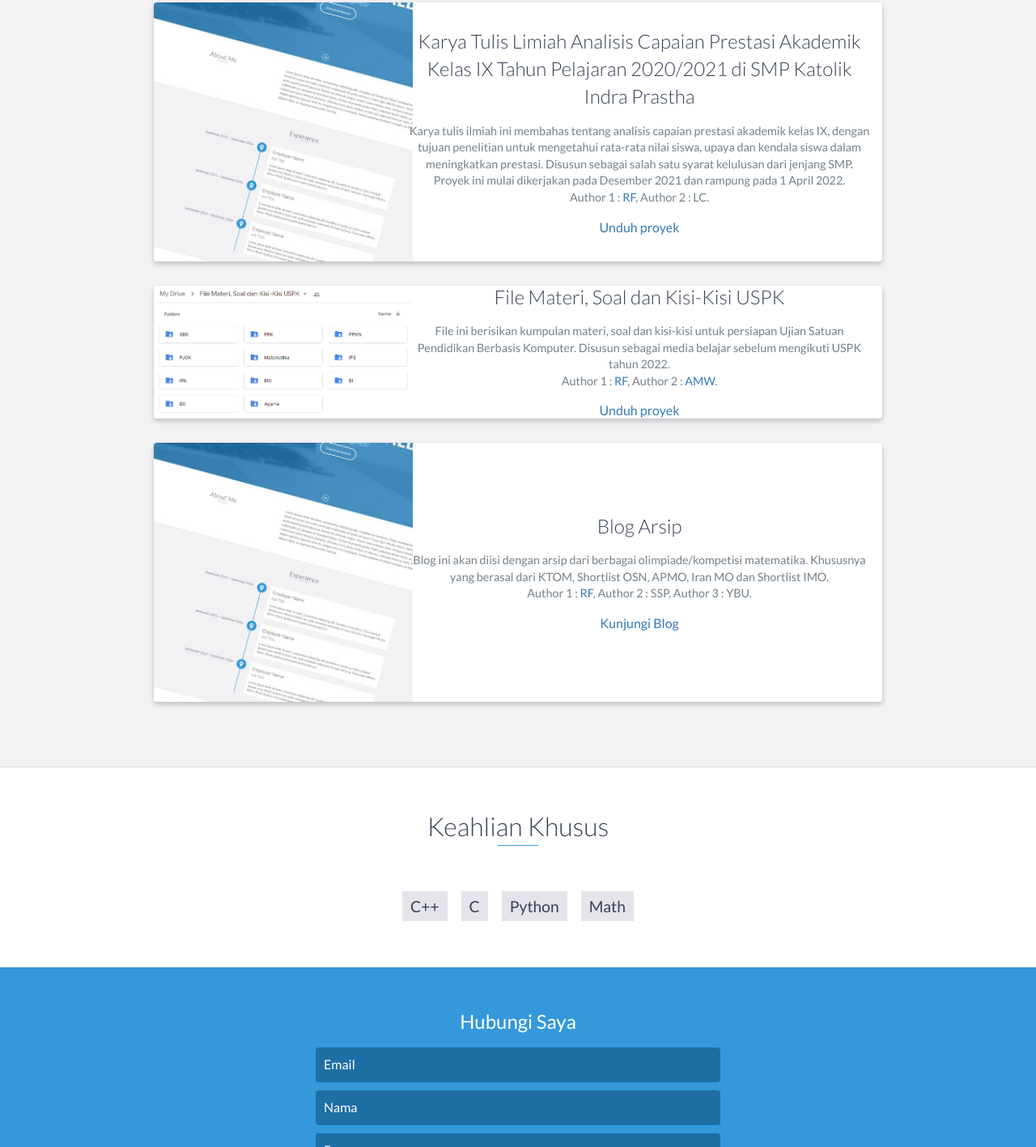
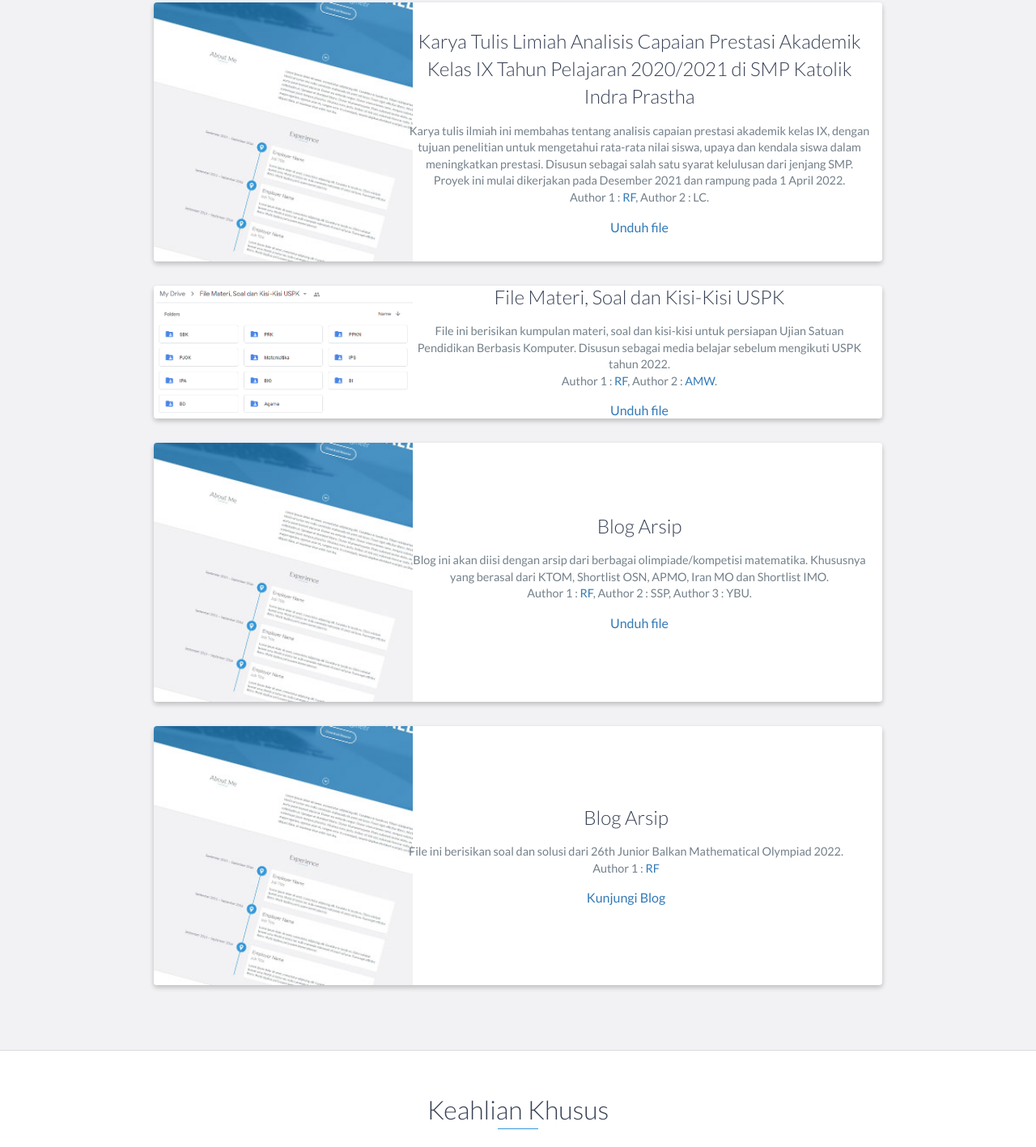
Before and after one commit to rafaelfeng/portfolio1, a website: page index.html in a window 1280 px wide. Shown: the part 3415-4832 px from the top of the page at 81% size. Drawn offline with nearby package versions, Linux system fonts and the light colour scheme; some packages are replaced by stand-ins of ours.

Commit message:
Update index.html

```diff
--- a/index.html
+++ b/index.html
@@ -201,7 +201,7 @@
 	    Author 1 : <a href="https://twitter.com/rafaelfeng1712">RF</a>, Author 2 : LC.
 
                         </p>
-                        <a href="https://github.com/rafaelfeng1712/portfolio1/raw/main/MAKALAH.zip">Unduh proyek</a>
+                        <a href="https://github.com/rafaelfeng1712/portfolio1/raw/main/MAKALAH.zip">Unduh file</a>
                     </div>
                     <!-- End .project-info -->
                 </div>
@@ -216,7 +216,7 @@
 				File ini berisikan kumpulan materi, soal dan kisi-kisi untuk persiapan Ujian Satuan Pendidikan Berbasis Komputer. Disusun sebagai media belajar sebelum mengikuti USPK tahun 2022.</br>
 	    Author 1 : <a href="https://twitter.com/rafaelfeng1712">RF</a>, Author 2 : <a href="https://twitter.com/amw_mich">AMW</a>.
                         </p>
-                        <a href="https://github.com/rafaelfeng1712/portfolio1/raw/main/File%20Materi%2C%20Soal%20dan%20Kisi-Kisi%20USPK.zip">Unduh proyek</a>
+                        <a href="https://github.com/rafaelfeng1712/portfolio1/raw/main/File%20Materi%2C%20Soal%20dan%20Kisi-Kisi%20USPK.zip">Unduh file</a>
                     </div>
                     </div>
 <!-- End .project-info -->
@@ -230,6 +230,22 @@
                         <p>
 				Blog ini akan diisi dengan arsip dari berbagai olimpiade/kompetisi matematika. Khususnya yang berasal dari KTOM, Shortlist OSN, APMO, Iran MO dan Shortlist IMO.</br>
 	    Author 1 : <a href="https://twitter.com/rafaelfeng1712">RF</a>, Author 2 : SSP, Author 3 : YBU.
+
+                        </p>
+                        <a href="https://github.com/rafaelfeng1712/portfolio1/raw/main/JBMO%202022.pdf">Unduh file</a>
+                    </div>
+<!-- End .project-info -->
+                </div>
+                <div class="project shadow-large">
+                    <div class="project-image">
+                        <img src="images/project.jpg" width="320"/>
+                    </div>
+                    <!-- End .project-image -->
+                    <div class="project-info">
+                        <h3>Blog Arsip</h3>
+                        <p>
+				File ini berisikan soal dan solusi dari 26th Junior Balkan Mathematical Olympiad 2022.</br>
+	    Author 1 : <a href="https://twitter.com/rafaelfeng1712">RF</a>
 
                         </p>
                         <a href="https://rafaelfeng1712.github.io/blog1">Kunjungi Blog</a>
```
